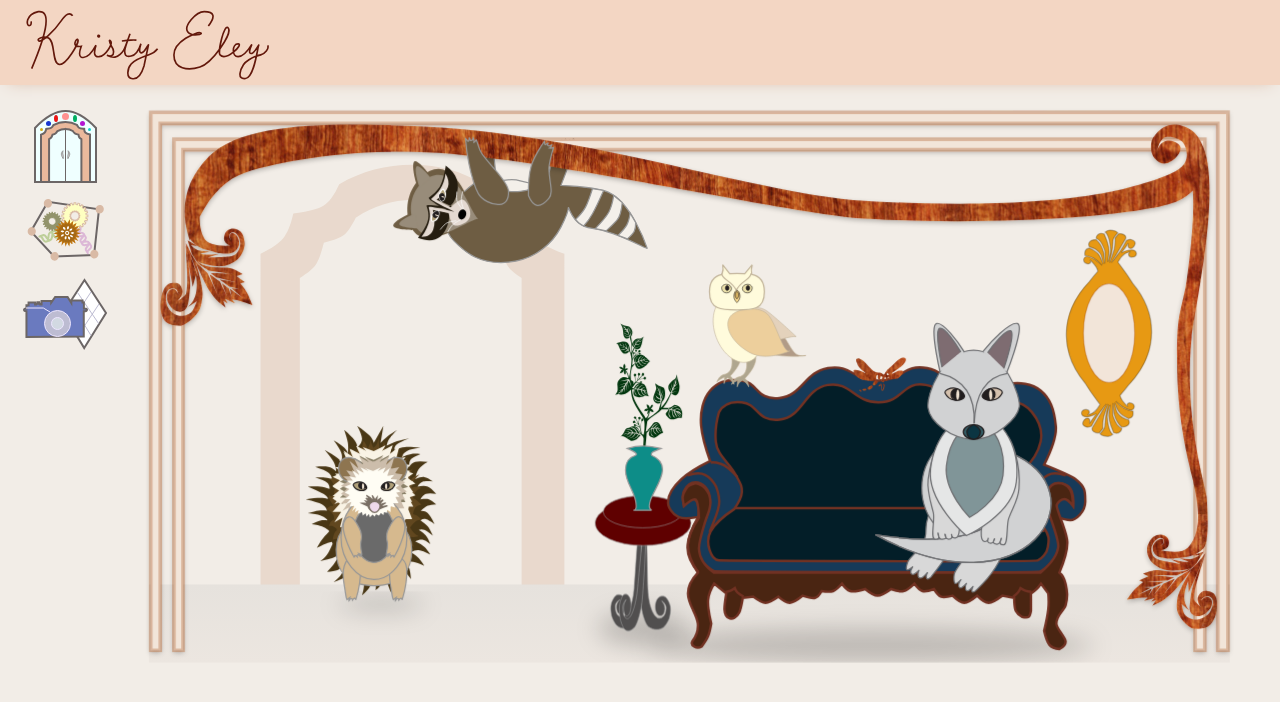
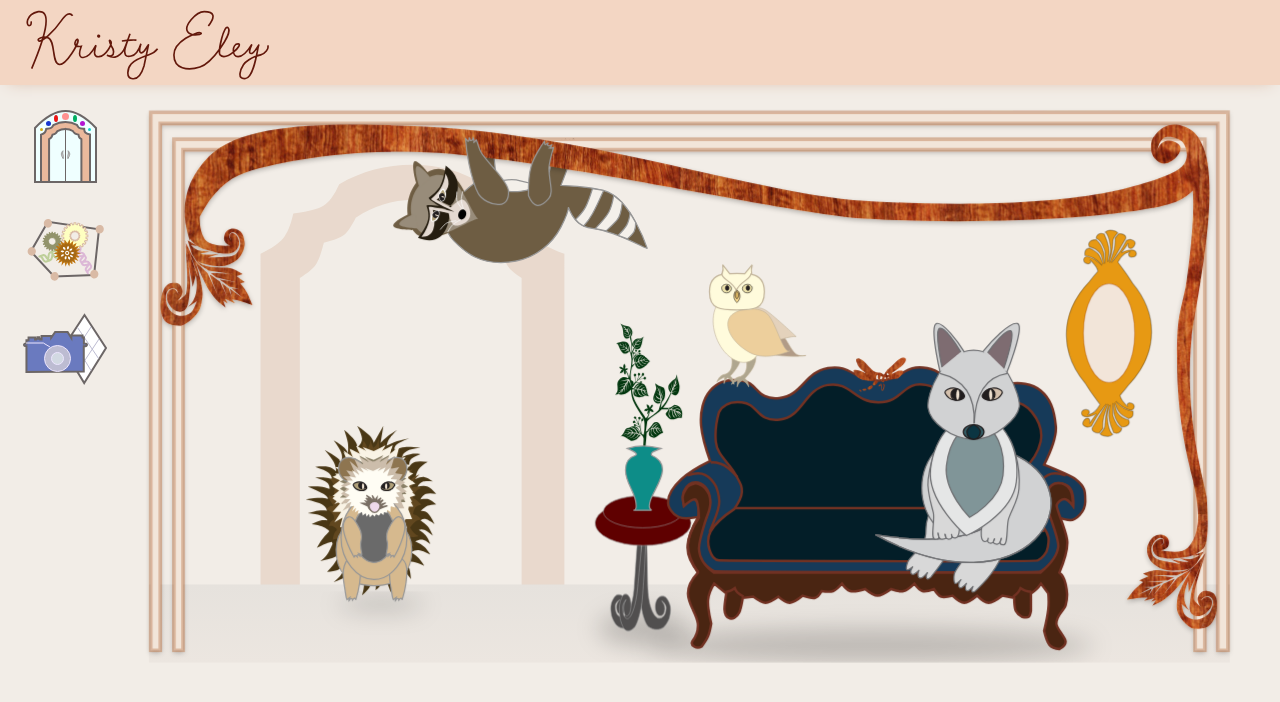
Before and after one commit to EldaloteK/first-contact, a Vue app: page / in a window 1280 px wide. Shown: the top 702 px of the page. Built offline with nearby package versions, Linux system fonts and the light colour scheme; the HTML template or start-up script is replaced by a standard one.

Commit message:
Updates to nav  margins in first-contact

```diff
--- a/src/components/forest-home.vue
+++ b/src/components/forest-home.vue
@@ -1420,6 +1420,14 @@ export default {
 .forest-home-svg {
   .raccoon-upper-should-move {
     .raccoon-head {
+      -ms-transform: translate(42.350598px, 54.215255px) rotate(35deg)
+        translate(-42.350598px, -60.215255px) translate(9.186393px, 28.434662px);
+      -webkit-transform: translate(42.350598px, 54.215255px) rotate(35deg)
+        translate(-42.350598px, -60.215255px) translate(9.186393px, 28.434662px);
+      -moz-transform: translate(42.350598px, 54.215255px) rotate(35deg)
+        translate(-42.350598px, -60.215255px) translate(9.186393px, 28.434662px);
+      -o-transform: translate(42.350598px, 54.215255px) rotate(35deg)
+        translate(-42.350598px, -60.215255px) translate(9.186393px, 28.434662px);
       transform: translate(42.350598px, 54.215255px) rotate(35deg)
         translate(-42.350598px, -60.215255px) translate(9.186393px, 28.434662px);
     }
--- a/src/components/left-navigation.vue
+++ b/src/components/left-navigation.vue
@@ -439,6 +439,12 @@ export default {
     flex-direction: column;
     margin-top: 15px;
     align-items: center;
+    svg + svg {
+      margin-top: 15px;
+    }
+    .gear-graph-button {
+      margin-top: 20px;
+    }
   }
 }
 </style>
```
